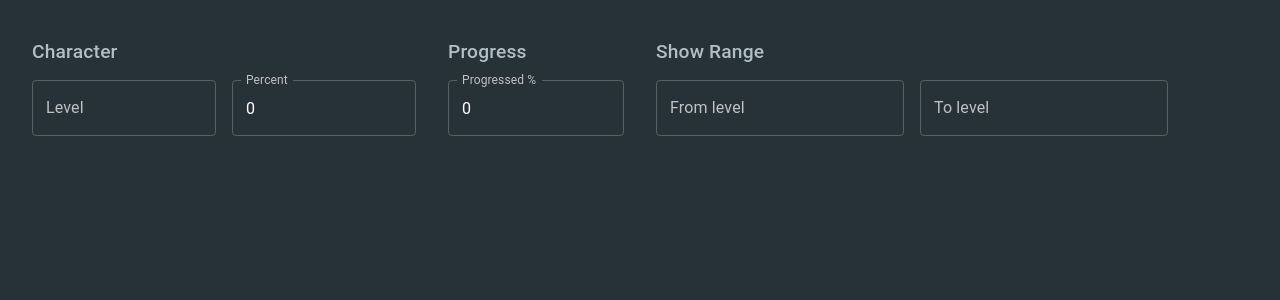
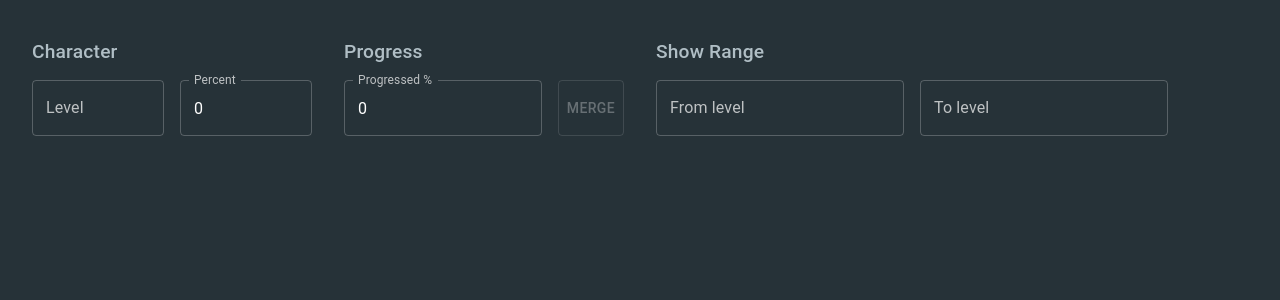
Before and after one commit to AttilaBalla/OSR-xp-counter, a React (Vite) app: page / in a window 1280 px wide. Shown: the top 300 px of the page. Built offline with nearby package versions, Linux system fonts and the light colour scheme.

Commit message:
add merge function to merge progress into main %

```diff
--- a/src/App.tsx
+++ b/src/App.tsx
@@ -1,5 +1,5 @@
 import {ChangeEvent, Dispatch, SetStateAction, useState} from 'react'
-import {Box, Stack, TextField} from "@mui/material";
+import {Box, Button, Stack, TextField} from "@mui/material";
 import Grid from '@mui/material/Unstable_Grid2'; // Grid version 2
 import {XpDetailsPanel} from "./components/XpDetailsPanel";
 import {TitleTypography} from "./components/styledElements";
@@ -25,10 +25,14 @@ function App() {
     }
   }
 
+  function mergeProgressIntoPercent() {
+    setPercent(progress)
+  }
+
   return (
     <Box sx={{maxWidth: '1440px', margin: 'auto', padding: '2rem'}}>
       <Grid container spacing={4}>
-        <Grid sm={4}>
+        <Grid sm={3}>
           <TitleTypography>Character</TitleTypography>
           <Stack direction={'row'} spacing={2} sx={{mt: '0.5rem'}}>
             <TextField
@@ -48,16 +52,26 @@ function App() {
               }}/>
           </Stack>
         </Grid>
-        <Grid sm={2}>
+        <Grid sm={3}>
           <TitleTypography>Progress</TitleTypography>
+          <Stack direction={'row'} spacing={2} sx={{mt: '0.5rem'}}>
             <TextField
               sx={{mt: '0.5rem', width: '100%'}}
               type={'number'}
+              color={'secondary'}
               label={'Progressed %'}
               value={progress}
               onChange={(event: ChangeEvent<HTMLInputElement>) => {
                 setValue(event.target.value, 0, 100, setProgress)
               }}/>
+            <Button
+              color={'secondary'}
+              variant={'outlined'}
+              onClick={mergeProgressIntoPercent}
+              disabled={parseFloat(percent) >= parseFloat(progress)}>
+              Merge
+            </Button>
+          </Stack>
         </Grid>
         <Grid sm={6}>
           <TitleTypography>Show Range</TitleTypography>
--- a/src/components/XpDetailsPanel.tsx
+++ b/src/components/XpDetailsPanel.tsx
@@ -34,15 +34,15 @@ export function XpDetailsPanel(props: IProps) {
   const totalGainedPercent = currentLevel ? accumulatedPercent + gainedPercent : 0
 
   const progressbarParts: IProgressBar[] = [
-    {percent: accumulatedPercent, color: progressBarTypes.primary},
-  ]
-
-  if (progressedPercent > 0) {
-    progressbarParts.push({
+    {
+      percent: accumulatedPercent,
+      color: progressBarTypes.primary
+    },
+    {
       percent: progressedPercent ? gainedPercent : 0,
       color: progressBarTypes.secondary
-    })
-  }
+    }
+  ]
 
   return (
     <Paper elevation={2} sx={{padding: '2rem'}}>
```
Lines whose indentation alone changed are shown as unchanged.
